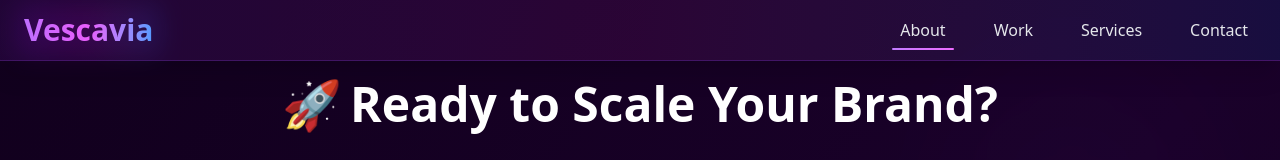
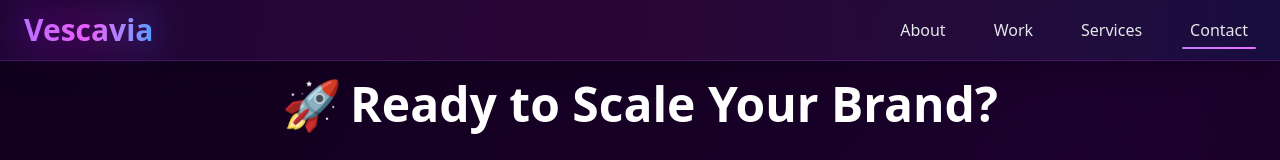
Before and after one commit to Rsoniie/vescavia, a Next.js app in the folder client/: page /contact in a window 1280 px wide. Shown: the top 160 px of the page. Built offline with nearby package versions, Linux system fonts and the light colour scheme; a web font is replaced by a local one.

Commit message:
make corrections in navbar and some changes into services/page.tsx

```diff
--- a/client/src/app/components/navbar.tsx
+++ b/client/src/app/components/navbar.tsx
@@ -8,6 +8,8 @@
   useTransform,
   Variants,
 } from 'framer-motion';
+import Link from 'next/link';
+import { usePathname } from 'next/navigation';
 
 type NavLink = {
   name: string;
@@ -15,241 +17,147 @@
 };
 
 const navLinks: NavLink[] = [
-  { name: 'About', href: 'about' },
-  { name: 'Work', href: 'work' },
-  { name: 'Services', href: '/services' },
-  { name: 'Contact', href: 'contact' },
+  { name: 'About',     href: '/about'     },
+  { name: 'Work',      href: '/work'      },
+  { name: 'Services',  href: '/services'  },
+  { name: 'Contact',   href: '/contact'   },
 ];
 
 const logoVariants: Variants = {
-  hidden: { opacity: 0, x: -50 },
-  visible: {
-    opacity: 1,
-    x: 0,
-    transition: {
-      type: 'spring',
-      stiffness: 120,
-      damping: 12,
-    },
-  },
-  hover: {
-    scale: 1.05,
-    rotate: [-1, 1, -1, 0],
-    transition: { duration: 0.4 },
-  },
+  hidden:  { opacity: 0, x: -50 },
+  visible: { opacity: 1, x: 0, transition: { type: 'spring', stiffness: 120, damping: 12 } },
+  hover:   { scale: 1.05, rotate: [-1, 1, -1, 0], transition: { duration: 0.4 } },
 };
 
 const navVariants: Variants = {
-  hidden: { y: -100 },
-  visible: {
-    y: 0,
-    transition: {
-      type: 'spring',
-      stiffness: 300,
-      damping: 25,
-    },
-  },
+  hidden:  { y: -100 },
+  visible: { y: 0, transition: { type: 'spring', stiffness: 300, damping: 25 } },
 };
 
 const linkVariants: Variants = {
-  hidden: (i: number) => ({ opacity: 0, x: i % 2 === 0 ? -30 : 30 }),
+  hidden:  (i: number) => ({ opacity: 0, x: i % 2 === 0 ? -30 : 30 }),
   visible: (i: number) => ({
     opacity: 1,
     x: 0,
-    transition: {
-      delay: i * 0.15,
-      type: 'spring',
-      stiffness: 120,
-    },
+    transition: { delay: i * 0.15, type: 'spring', stiffness: 120 },
   }),
   hover: {
     scale: 1.1,
     y: -2,
     color: '#E879F9',
-    transition: {
-      type: 'spring',
-      stiffness: 400,
-      damping: 10,
-    },
+    transition: { type: 'spring', stiffness: 400, damping: 10 },
   },
 };
 
 const menuVariants: Variants = {
   closed: { opacity: 0, y: -20 },
-  open: {
+  open:   {
     opacity: 1,
     y: 0,
-    transition: {
-      staggerChildren: 0.1,
-      delayChildren: 0.2,
-    },
+    transition: { staggerChildren: 0.1, delayChildren: 0.2 },
   },
 };
 
 const menuItemVariants: Variants = {
   closed: { opacity: 0, x: -30 },
-  open: {
-    opacity: 1,
-    x: 0,
-    transition: { type: 'spring', stiffness: 200 },
-  },
+  open:   { opacity: 1, x: 0, transition: { type: 'spring', stiffness: 200 } },
 };
 
 const Navbar = () => {
-  const [visible, setVisible] = useState(true);
-  const [lastScrollY, setLastScrollY] = useState(0);
-  const [isMenuOpen, setIsMenuOpen] = useState(false);
-  const [activeLink, setActiveLink] = useState('about');
-  const navRef = useRef<HTMLElement | null>(null);
+  const pathname            = usePathname();
+  const [show, setShow]     = useState(true);
+  const [lastY, setLastY]   = useState(0);
+  const [menuOpen, setMenu] = useState(false);
+  const navRef              = useRef<HTMLElement | null>(null);
 
   const { scrollY } = useScroll();
-  const backgroundColor = useTransform(
-    scrollY,
-    [0, 100],
-    ['rgba(8, 0, 15, 0.1)', 'rgba(8, 0, 15, 0.98)'],
-  );
-  const backdropBlur = useTransform(
-    scrollY,
-    [0, 100],
-    ['blur(0px)', 'blur(16px)'],
-  );
+  const bgColor     = useTransform(scrollY, [0, 100], ['rgba(8,0,15,0.1)', 'rgba(8,0,15,0.98)']);
+  const blur        = useTransform(scrollY, [0, 100], ['blur(0px)',       'blur(16px)']);
 
   useEffect(() => {
-    const handleScroll = () => {
-      const currentScrollY = window.scrollY;
+    const onScroll = () => {
+      const y = window.scrollY;
+      if (Math.abs(y - lastY) < 30) return;
 
-      if (Math.abs(currentScrollY - lastScrollY) < 30) return;
+      if (y > lastY && y > 100) setShow(false);
+      else if (y < lastY)       setShow(true);
+      if (y <= 100)             setShow(true);
 
-      if (currentScrollY > lastScrollY && currentScrollY > 100) {
-        setVisible(false);
-      } else if (currentScrollY < lastScrollY) {
-        setVisible(true);
-      }
+      setLastY(y);
+    };
+    const rafScroll = () => requestAnimationFrame(onScroll);
 
-      if (currentScrollY <= 100) {
-        setVisible(true);
-      }
-
-      setLastScrollY(currentScrollY);
-    };
-
-    const scrollHandler = () => window.requestAnimationFrame(handleScroll);
-    window.addEventListener('scroll', scrollHandler, { passive: true });
-
-    return () => window.removeEventListener('scroll', scrollHandler);
-  }, [lastScrollY]);
-
+    window.addEventListener('scroll', rafScroll, { passive: true });
+    return () => window.removeEventListener('scroll', rafScroll);
+  }, [lastY]);
   return (
     <>
       <motion.nav
         ref={navRef}
         variants={navVariants}
         initial="hidden"
-        animate={visible ? 'visible' : 'hidden'}
-        style={{ backgroundColor, backdropFilter: backdropBlur }}
+        animate={show ? 'visible' : 'hidden'}
+        style={{ backgroundColor: bgColor, backdropFilter: blur }}
         className="fixed top-0 left-0 right-0 z-50 px-6 py-3 flex justify-between items-center border-b border-purple-500/30 shadow-xl"
       >
-        <div className="absolute inset-0 bg-gradient-to-r from-purple-900/30 via-fuchsia-900/30 to-blue-900/30 opacity-80" />
-
-        {/* Logo */}
-        <motion.div
-          variants={logoVariants}
-          initial="hidden"
-          animate="visible"
-          whileHover="hover"
-          className="relative z-10"
-        >
-          <div className="text-3xl font-bold bg-gradient-to-r from-purple-400 via-fuchsia-400 to-blue-400 bg-clip-text text-transparent">
+        <div className="absolute inset-0 bg-gradient-to-r from-purple-900/30 via-fuchsia-900/30 to-blue-900/30 opacity-80 pointer-events-none" />
+        <motion.div variants={logoVariants} initial="hidden" animate="visible" whileHover="hover" className="relative z-10">
+          <Link href="/" className="block focus:outline-none">
+            <span className="text-3xl font-bold bg-gradient-to-r from-purple-400 via-fuchsia-400 to-blue-400 bg-clip-text text-transparent">
               Vescavia
-          </div>
-          <motion.div
+            </span>
+            <motion.span
               className="absolute -inset-2 bg-gradient-to-r from-purple-600/30 via-fuchsia-600/30 to-blue-600/30 rounded-lg blur-md"
               animate={{ scale: [1, 1.1, 1], opacity: [0.4, 0.8, 0.4] }}
               transition={{ duration: 3, repeat: Infinity, ease: 'easeInOut' }}
             />
+          </Link>
         </motion.div>
-
-        {/* Desktop Nav Links */}
         <div className="hidden md:flex space-x-8 relative z-10">
-          {navLinks.map((link, i) => (
-            <motion.a
-              key={link.name}
-              href={`${link.href}`}
-              custom={i}
-              variants={linkVariants}
-              initial="hidden"
-              animate="visible"
-              whileHover="hover"
-              onClick={() => setActiveLink(link.href)}
-              className="relative font-medium text-gray-200 hover:text-fuchsia-300 transition-colors duration-300 cursor-pointer px-2 py-1"
+          {navLinks.map((link, i) => {
+            const isActive = pathname === link.href;
+            return (
+              <motion.div key={link.name} custom={i} variants={linkVariants} initial="hidden" animate="visible" whileHover="hover">
+                <Link
+                  href={link.href}
+                  className="relative font-medium text-gray-200 hover:text-fuchsia-300 transition-colors duration-300 px-2 py-1"
                 >
                   {link.name}
-              {activeLink === link.href && (
-                <motion.div
+                  {isActive && (
+                    <motion.span
                       layoutId="activeLink"
                       className="absolute -bottom-1 left-0 right-0 h-0.5 bg-gradient-to-r from-purple-400 to-fuchsia-400 rounded-full"
                       transition={{ type: 'spring', stiffness: 400, damping: 30 }}
                     />
                   )}
-              <motion.div
+                  <motion.span
                     className="absolute -inset-2 bg-gradient-to-r from-purple-600/20 to-fuchsia-600/20 rounded-lg opacity-0"
                     whileHover={{ opacity: 1 }}
                     transition={{ duration: 0.2 }}
                   />
-            </motion.a>
-          ))}
+                </Link>
+              </motion.div>
+            );
+          })}
         </div>
-
-        {/* Hamburger Button */}
         <motion.button
+          onClick={() => setMenu(!menuOpen)}
           whileHover={{ scale: 1.1 }}
           whileTap={{ scale: 0.9 }}
-          onClick={() => setIsMenuOpen(!isMenuOpen)}
           className="md:hidden relative z-10 p-2 text-gray-200 hover:text-fuchsia-400 transition-colors"
           aria-label="Toggle menu"
         >
-          <motion.div
-            animate={isMenuOpen ? 'open' : 'closed'}
-            className="w-6 h-6 flex flex-col justify-center items-center"
-          >
-            <motion.span
-              className="block w-6 h-0.5 bg-current mb-1.5"
-              variants={{
-                closed: { rotate: 0, y: 0 },
-                open: { rotate: 45, y: 7 },
-              }}
-              transition={{ duration: 0.3 }}
-            />
-            <motion.span
-              className="block w-6 h-0.5 bg-current mb-1.5"
-              variants={{ closed: { opacity: 1 }, open: { opacity: 0 } }}
-              transition={{ duration: 0.2 }}
-            />
-            <motion.span
-              className="block w-6 h-0.5 bg-current"
-              variants={{
-                closed: { rotate: 0, y: 0 },
-                open: { rotate: -45, y: -7 },
-              }}
-              transition={{ duration: 0.3 }}
-            />
+          <motion.div animate={menuOpen ? 'open' : 'closed'} className="w-6 h-6 flex flex-col justify-center items-center">
+            <motion.span className="block w-6 h-0.5 bg-current mb-1.5" variants={{ closed: { rotate: 0, y: 0 },  open: { rotate: 45, y: 7 }}} transition={{ duration: 0.3 }} />
+            <motion.span className="block w-6 h-0.5 bg-current mb-1.5" variants={{ closed: { opacity: 1 },      open: { opacity: 0 }}} transition={{ duration: 0.2 }} />
+            <motion.span className="block w-6 h-0.5 bg-current"         variants={{ closed: { rotate: 0, y: 0 },  open: { rotate: -45, y: -7 }}} transition={{ duration: 0.3 }} />
           </motion.div>
         </motion.button>
       </motion.nav>
-
-      {/* Mobile Menu */}
       <AnimatePresence>
-        {isMenuOpen && (
-          <motion.div
-            initial={{ opacity: 0 }}
-            animate={{ opacity: 1 }}
-            exit={{ opacity: 0 }}
-            className="fixed inset-0 z-40 md:hidden pt-20"
-          >
-            <motion.div
-              className="absolute inset-0 bg-black/70 backdrop-blur-sm"
-              onClick={() => setIsMenuOpen(false)}
-            />
+        {menuOpen && (
+          <motion.div initial={{ opacity: 0 }} animate={{ opacity: 1 }} exit={{ opacity: 0 }} className="fixed inset-0 z-40 md:hidden pt-20">
+            <motion.div className="absolute inset-0 bg-black/70 backdrop-blur-sm" onClick={() => setMenu(false)} />
             <motion.div
               variants={menuVariants}
               initial="closed"
@@ -257,37 +165,29 @@
               exit="closed"
               className="absolute top-20 left-4 right-4 bg-gray-900/95 backdrop-blur-lg rounded-xl shadow-2xl border border-fuchsia-500/30 p-4 overflow-hidden"
             >
-              <div className="absolute inset-0 bg-gradient-to-br from-purple-900/30 via-fuchsia-900/30 to-blue-900/30" />
+              <div className="absolute inset-0 bg-gradient-to-br from-purple-900/30 via-fuchsia-900/30 to-blue-900/30 pointer-events-none" />
               <div className="relative z-10 space-y-2">
-                {navLinks.map((link, i) => (
-                  <motion.a
-                    key={link.name}
-                    href={`#${link.href}`}
-                    custom={i}
-                    variants={menuItemVariants}
-                    whileHover={{
-                      scale: 1.05,
-                      x: 10,
-                      color: '#E879F9',
-                      transition: { type: 'spring', stiffness: 400 },
-                    }}
-                    whileTap={{ scale: 0.95 }}
-                    onClick={() => {
-                      setActiveLink(link.href);
-                      setIsMenuOpen(false);
-                    }}
-                    className="block text-lg font-medium text-gray-200 hover:text-fuchsia-300 transition-colors py-3 px-4 rounded-lg hover:bg-fuchsia-900/30"
+                {navLinks.map((link, i) => {
+                  const isActive = pathname === link.href;
+                  return (
+                    <motion.div key={link.name} custom={i} variants={menuItemVariants}>
+                      <Link
+                        href={link.href}
+                        onClick={() => setMenu(false)}
+                        className="block text-lg font-medium text-gray-200 hover:text-fuchsia-300 transition-colors py-3 px-4 rounded-lg hover:bg-fuchsia-900/30 relative"
                       >
                         {link.name}
-                    {activeLink === link.href && (
-                      <motion.div
+                        {isActive && (
+                          <motion.span
                             layoutId="mobileActiveLink"
                             className="absolute left-0 top-0 bottom-0 w-1 bg-gradient-to-b from-purple-400 to-fuchsia-400 rounded-r-full"
                             transition={{ type: 'spring', stiffness: 400 }}
                           />
                         )}
-                  </motion.a>
-                ))}
+                      </Link>
+                    </motion.div>
+                  );
+                })}
               </div>
             </motion.div>
           </motion.div>
--- a/client/src/app/services/page.tsx
+++ b/client/src/app/services/page.tsx
@@ -1,37 +1,42 @@
 import Image from 'next/image';
 import Navbar from '../components/navbar';
 import Link from 'next/link';
+import brandManagement from "../../../public/images/services/brand-management.png";
+import videoEditing from "../../../public/images/services/video_editing.png";
+import adCreation from "../../../public/images/services/ad_creation.png";
+import webdev from "../../../public/images/services/webdev.png";
 
 export default function ServicesPage() {
+
   const services = [
   {
-      image: '/images/services/brand-management.png',
+    image: brandManagement,
     title: 'Brand Management',
-      description:
-        'Comprehensive strategies to build and maintain your brand identity',
-      href: '/services/brandManagement',
+    description: 'Comprehensive strategies to build and maintain your brand identity',
+    href: '/services/brand-management',
   },
   {
-      image: '/images/services/video_editing.png',
+    image: videoEditing,
     title: 'Video Editing',
     description: 'Professional editing to bring your visual stories to life',
-      href: '/services/videoEditing',
+    href: '/services/video-editing',
   },
   {
-      image: '/images/services/ad_creation.png',
+    image: adCreation,
     title: 'Ad Creation',
-      description:
-        'Eye-catching advertisements that convert viewers to customers',
-      href: '/services/addCreation',
+    description: 'Eye-catching advertisements that convert viewers to customers',
+    href: '/services/ad-creation',
   },
   {
-      image: '/images/services/webdev.png',
+    image: webdev,
     title: 'Web Development',
-      description:
-        'Modern, responsive websites that deliver exceptional user experiences',
-      href: '/services/webDevelopment',
+    description: 'Modern, responsive websites that deliver exceptional user experiences',
+    href: '/services/web-development',
   },
 ];
+
+
+
 
   return (
     <div className="bg-[#11001D] text-white min-h-screen w-full">
```
Also changed, not shown: client/src/app/services/addCreation/page.tsx (+69 -25 lines), client/src/app/services/brandManagement/page.tsx (+61 -24 lines), client/src/app/services/videoEditing/page.tsx (+61 -24 lines), client/src/app/services/webDevelopment/page.tsx (+63 -26 lines). Lines whose indentation alone changed are shown as unchanged.
